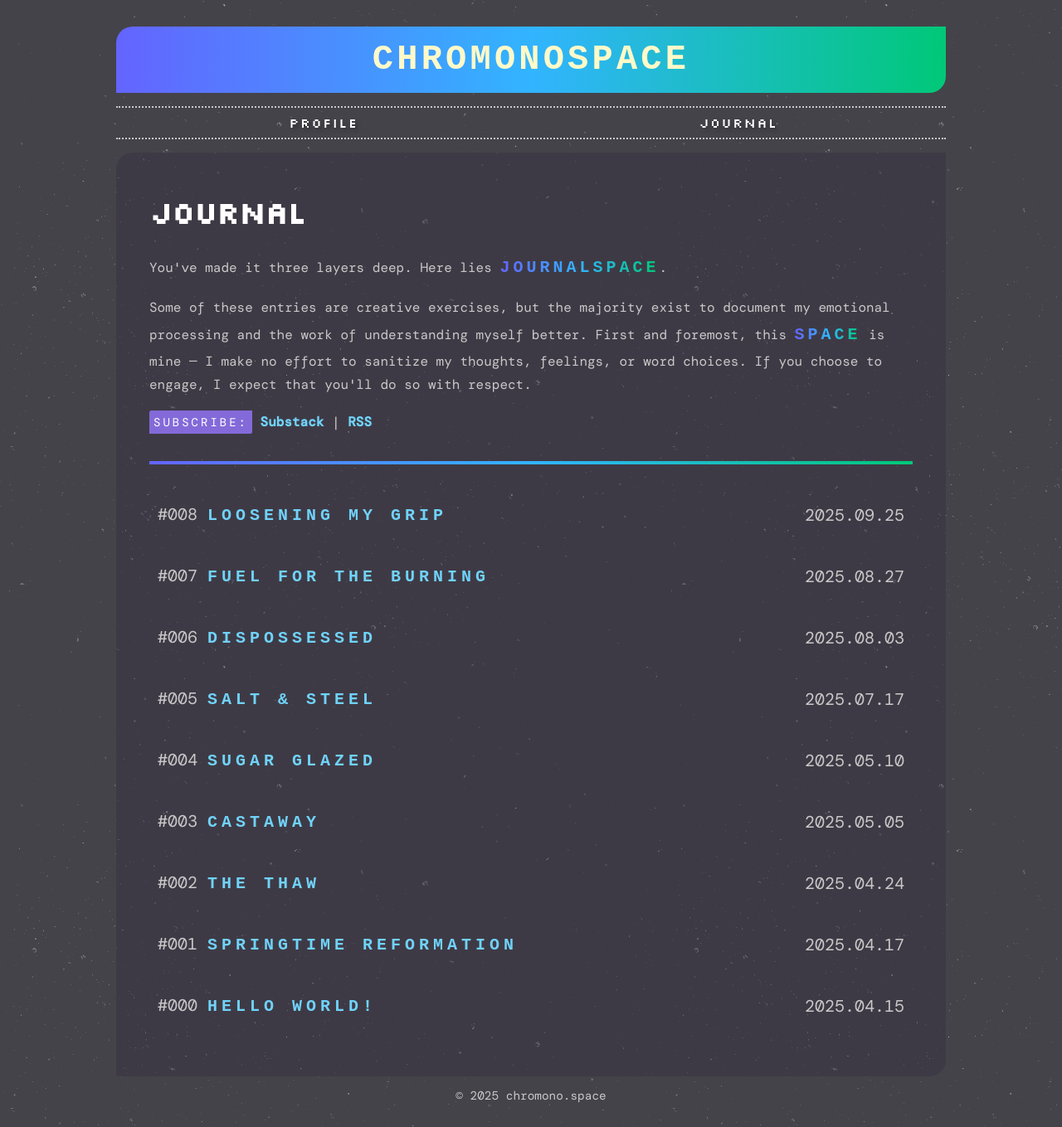
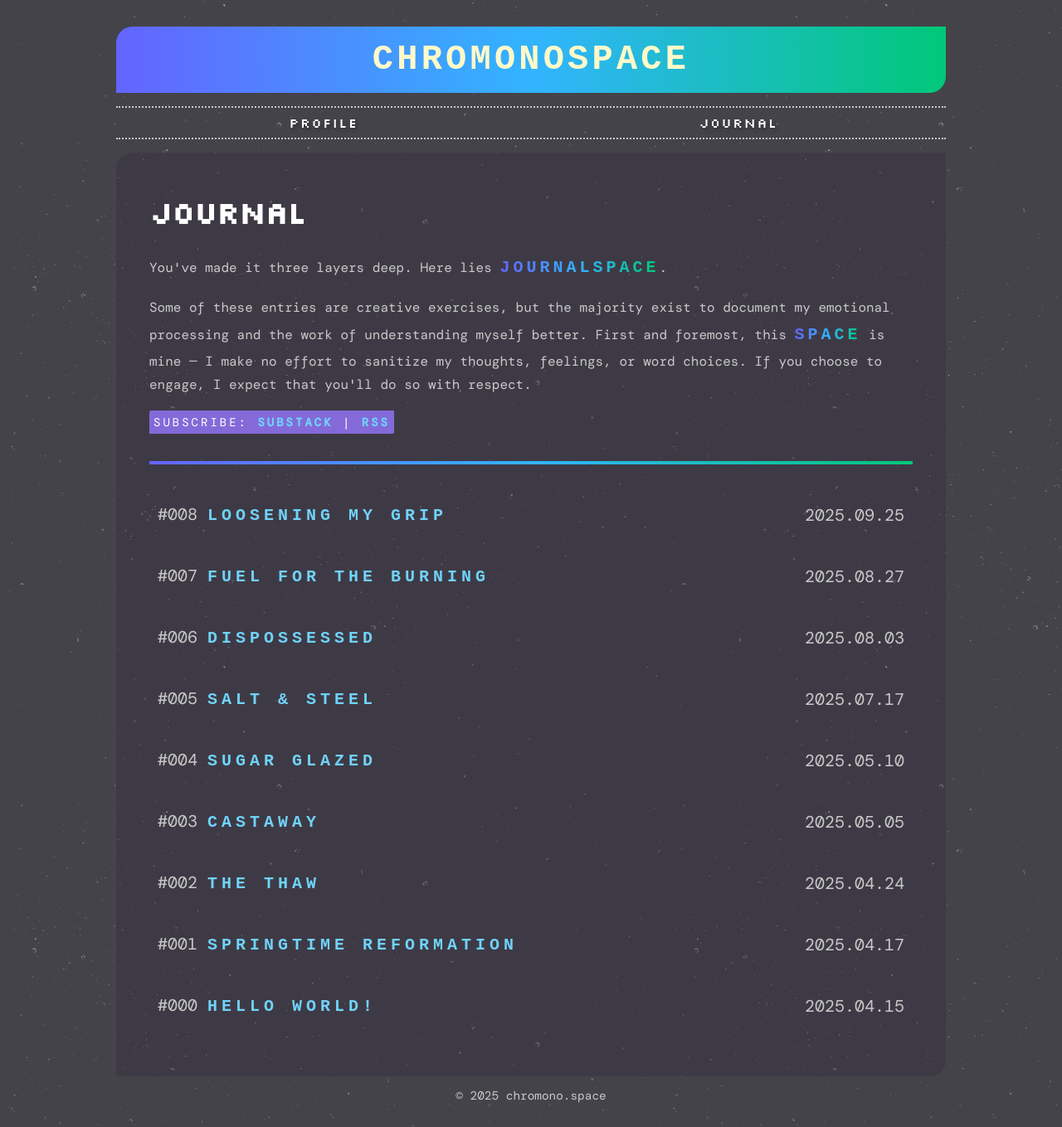
Before and after one commit to iridiumquartz/chromonospace, a Jekyll site: the page built from journal/index.html, in a window 1280 px wide. Shown: the whole page at 83% size. Built offline with Jekyll 4.4.1, drawn with Linux system fonts in a browser that asks for light colours; some web fonts are replaced.

Commit message:
Update index.html

```diff
--- a/journal/index.html
+++ b/journal/index.html
@@ -7,7 +7,8 @@
   <h1>Journal</h1>
   <p>You've made it three layers deep. Here lies <strong>JOURNALSPACE</strong>.</p>
   <p>Some of these entries are creative exercises, but the majority exist to document my emotional processing and the work of understanding myself better. First and foremost, this <strong>space</strong> is mine — I make no effort to sanitize my thoughts, feelings, or word choices. If you choose to engage, I expect that you'll do so with respect.</p>
-  <p><em>SUBSCRIBE:</em> <a href="https://chromonospace.substack.com/">Substack</a> | <a href="/feed.xml">RSS</a></p><hr>
+  <p><em>Subscribe: <a href="https://chromonospace.substack.com/">Substack</a> | <a href="/feed.xml">RSS</a></em></p>
+  <hr>
   {% assign total = site.posts | size %}
   {% for post in site.posts %}
     {% assign n = total | minus: forloop.index0 | minus: 1 %}
```
